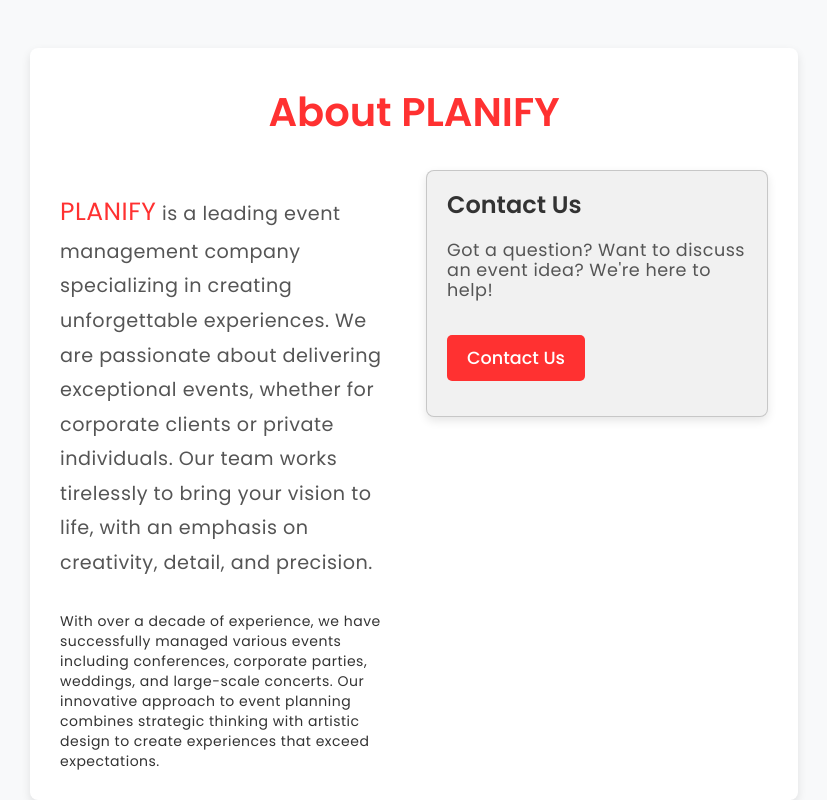
After one commit to aaryanrn/planify, a Flask app: page /users/about-us in a window 1280 px wide. The commit adds this page. Shown: the whole page, without its empty margins (226-1053 px from the left). Run offline with Flask 3, Linux system fonts and the light colour scheme.

Commit message:
FIX ERROR

```diff
--- a/events_file.py
+++ b/events_file.py
@@ -9,6 +9,11 @@ events_file = Blueprint('events_file', __name__, template_folder='templates')
 def explore_events():
     events_list = Event.query.all()  # Fetch events from the database
     return render_template('users/events.html', events=events_list)
+
+# Define the route for the About Us page
+@events_file.route('/about-us')
+def about_us():
+    return render_template('users/contact_us.html')
 
 # Route: Display event details
 @events_file.route('/events_details/<int:event_id>', methods=['GET'])
--- /dev/null
+++ b/static/users/contact_us.css
@@ -0,0 +1,91 @@
+/* About Us Page Styles */
+@import url('https://fonts.googleapis.com/css2?family=Poppins:wght@400;500;600&display=swap');
+
+/* Global styles */
+body {
+    font-family: 'Poppins', sans-serif;
+    background-color: #f8f9fa;
+    color: #333;
+}
+
+.about-us {
+    background-color: #ffffff;
+    padding: 30px;
+    border-radius: 8px;
+    box-shadow: 0 4px 10px rgba(0, 0, 0, 0.1);
+}
+
+.about-us h1 {
+    font-size: 2.5em;
+    color: #ff3131;
+    font-weight: bold;
+    margin-bottom: 30px;
+}
+
+.about-description {
+    font-size: 1.2em;
+    line-height: 1.8;
+    color: #555;
+}
+
+.about-description strong {
+    font-size: 1.3em;
+    color: #ff3131;
+}
+
+/* Contact Card */
+.contact-card {
+    background-color: #f1f1f1;
+    border-radius: 8px;
+    box-shadow: 0 4px 10px rgba(0, 0, 0, 0.1);
+}
+
+.contact-card .card-body {
+    padding: 20px;
+}
+
+.contact-card .card-title {
+    font-size: 1.5em;
+    font-weight: 600;
+    color: #333;
+}
+
+.contact-card .card-text {
+    font-size: 1.1em;
+    color: #555;
+    margin-bottom: 20px;
+}
+
+.contact-card .btn-primary {
+    background-color: #ff3131;
+    border: none;
+    padding: 10px 20px;
+    font-size: 1.1em;
+    font-weight: 500;
+    border-radius: 5px;
+    color: white;
+    transition: background-color 0.3s ease;
+}
+
+.contact-card .btn-primary:hover {
+    background-color: #e02a2a;
+}
+
+/* Responsive Layout */
+@media (max-width: 768px) {
+    .about-us {
+        padding: 20px;
+    }
+
+    .about-us h1 {
+        font-size: 2em;
+    }
+
+    .about-description {
+        font-size: 1.1em;
+    }
+
+    .contact-card {
+        margin-top: 20px;
+    }
+}
--- a/static/users/events.css
+++ b/static/users/events.css
@@ -8,10 +8,10 @@ body {
 
 /* Header */
 .event-container {
-    margin-top: 20px;
     display: flex;
     justify-content: center;
     padding: 0 20px;
+    margin-top: 20%; /* Adjust based on navbar height */
 }
 
 /* Event Cards Container */
@@ -20,7 +20,8 @@ body {
     flex-wrap: wrap;
     gap: 25px;
     max-width: 1400px;
-    justify-content: center;
+    justify-content: space-evenly;
+    padding-top: 20px;  /* Optional for better spacing */
 }
 
 /* Individual Event Card */
@@ -30,9 +31,11 @@ body {
     box-shadow: 0 4px 8px rgba(0, 0, 0, 0.1);
     overflow: hidden;
     transition: transform 0.3s ease, box-shadow 0.3s ease;
-    flex: 0 0 calc(40% - 25px); /* Expanded width for cards */
+    flex: 1 1 calc(25% - 25px); /* Ensure cards take up equal space */
     display: flex;
     flex-direction: column;
+    min-width: 250px; /* Ensure minimum width */
+    max-width: 300px; /* Set max width to avoid overly large cards */
 }
 
 .event-card:hover {
@@ -108,18 +111,18 @@ body {
 /* Responsive Adjustments */
 @media (max-width: 992px) {
     .event-card {
-        flex: 0 0 calc(33.33% - 25px);
+        flex: 1 1 calc(33.33% - 25px); /* Adjust to 3 cards in a row */
     }
 }
 
 @media (max-width: 768px) {
     .event-card {
-        flex: 0 0 calc(50% - 25px);
+        flex: 1 1 calc(50% - 25px); /* Adjust to 2 cards in a row */
     }
 }
 
 @media (max-width: 576px) {
     .event-card {
-        flex: 0 0 100%;
+        flex: 1 1 100%; /* Adjust to 1 card in a row */
     }
 }
--- /dev/null
+++ b/templates/users/contact_us.html
@@ -0,0 +1,32 @@
+{% extends 'base.html' %}
+{% block body %}
+<link rel="stylesheet" href="{{ url_for('static', filename='users/contact_us.css') }}">
+
+<div class="container about-us mt-5">
+    <h1 class="text-center mb-4">About PLANIFY</h1>
+
+    <div class="row">
+        <div class="col-md-6">
+            <p class="about-description">
+                <strong>PLANIFY</strong> is a leading event management company specializing in creating unforgettable experiences. We are passionate about delivering exceptional events, whether for corporate clients or private individuals. Our team works tirelessly to bring your vision to life, with an emphasis on creativity, detail, and precision.
+            </p>
+            <p>
+                With over a decade of experience, we have successfully managed various events including conferences, corporate parties, weddings, and large-scale concerts. Our innovative approach to event planning combines strategic thinking with artistic design to create experiences that exceed expectations.
+            </p>
+            <p>
+                From concept to execution, <strong>PLANIFY</strong> ensures that every aspect of your event is meticulously planned and executed flawlessly. Our goal is to leave a lasting impression, whether it's a small gathering or a grand celebration. Let us help you create an event to remember!
+            </p>
+        </div>
+        <div class="col-md-6">
+            <div class="card contact-card">
+                <div class="card-body">
+                    <h5 class="card-title">Contact Us</h5>
+                    <p class="card-text">Got a question? Want to discuss an event idea? We're here to help!</p>
+                    <a href="mailto:contact@planify.com" class="btn btn-primary">Contact Us</a>
+                </div>
+            </div>
+        </div>
+    </div>
+</div>
+
+{% endblock body %}
--- a/templates/users/dashboard.html
+++ b/templates/users/dashboard.html
@@ -6,7 +6,7 @@
 <div class="container d-flex" style="margin-top: 20px;">
     <!-- Left Lorem Ipsum Section -->
     <div class="lorem-section" style="width: 40%; padding-right: 20px;">
-        <h3 class="about-planify-heading">About PLANIFY</h3>
+        <h3 class="about-planify-heading">About Us</h3>
         <p>Planify is a cutting-edge event management platform that aims to simplify and enhance the event planning experience. Whether you're organizing a small gathering or a large-scale event, Planify provides all the tools you need to manage your event with ease and efficiency.</p>
         <p>With features like seamless event registration, ticketing, attendee management, and real-time analytics, Planify ensures that every event runs smoothly. Our platform is designed for event organizers, guests, and vendors to collaborate effortlessly, making event planning stress-free and enjoyable.</p>
         <p>From planning to execution, Planify is your one-stop solution for creating memorable events. Join thousands of event organizers who trust Planify to make their events successful.</p>
@@ -45,7 +45,7 @@
 <!-- Footer Section -->
 <footer style="margin-top: 40px;">
     <div class="text-center">
-        <p>&copy; 2024 Your Company. All Rights Reserved.</p>
+        <p>&copy; 2024 PLANIFY. All Rights Reserved.</p>
         <p><a href="#" class="footer-link">Privacy Policy</a> | <a href="#" class="footer-link">Terms of Service</a></p>
     </div>
 </footer>
--- a/templates/users/event_details.html
+++ b/templates/users/event_details.html
@@ -1,7 +1,7 @@
 {% extends 'base.html' %}
 
 {% block body %}
-    {% include 'users/navbar.html' %}
+    <!-- {% include 'users/navbar.html' %} -->
 
     <link rel="stylesheet" href="{{ url_for('static', filename='users/event_details.css') }}">
 
--- a/templates/users/events.html
+++ b/templates/users/events.html
@@ -1,7 +1,7 @@
 {% extends 'base.html' %}
 
 {% block body %}
-    {% include 'users/navbar.html' %}
+
 
     <link rel="stylesheet" href="{{ url_for('static', filename='users/events.css') }}">
 
--- a/templates/users/navbar.html
+++ b/templates/users/navbar.html
@@ -14,7 +14,7 @@
             <a class="nav-link" href="{{ url_for('events_file.explore_events') }}">Events</a>
         </li>
         <li class="nav-item">
-            <a class="nav-link" href="#">About Us</a>
+            <a class="nav-link" href="{{ url_for('events_file.about_us') }}">Contact Us</a>
         </li>
         <li class="nav-item">
             <a class="nav-link" href="/">Logout</a>
```
Also changed, not shown: templates/admin/admin_login.html (+1 -9 lines), static/uploads/E3.avif (deleted).
